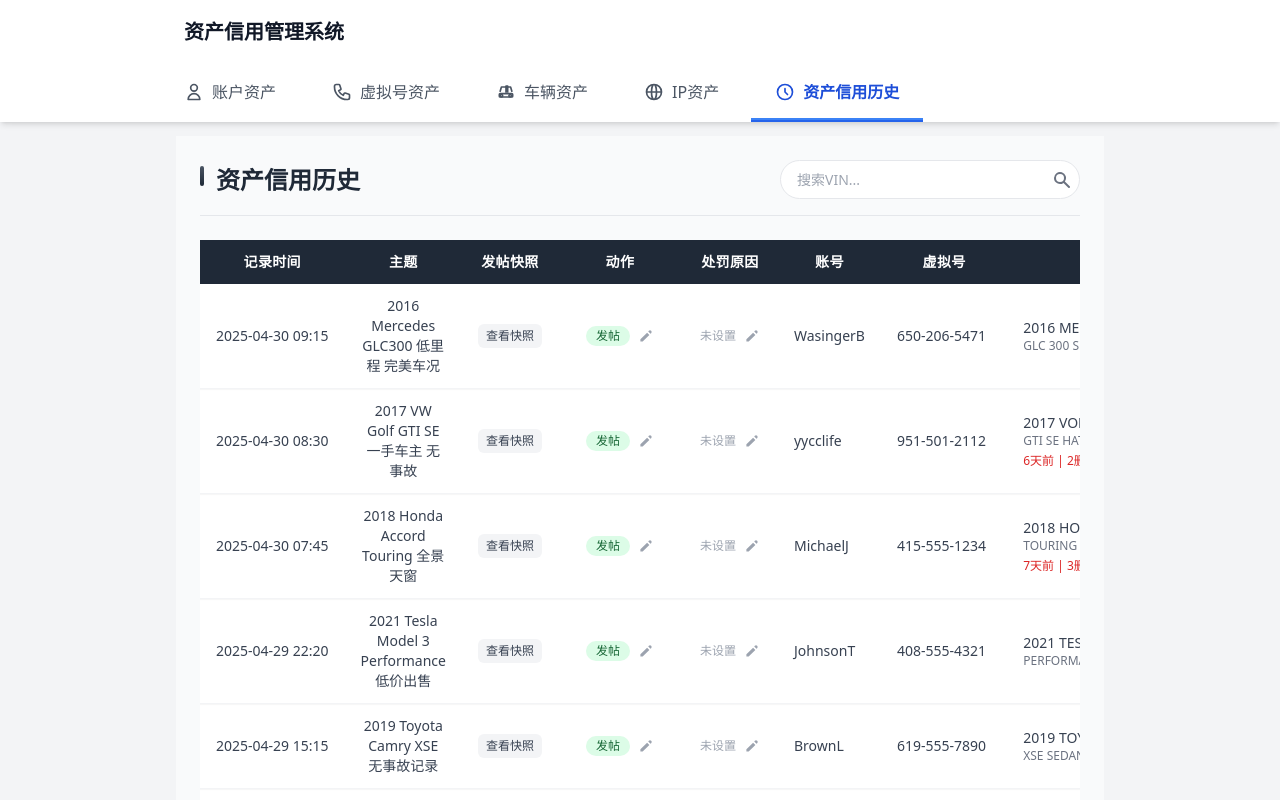
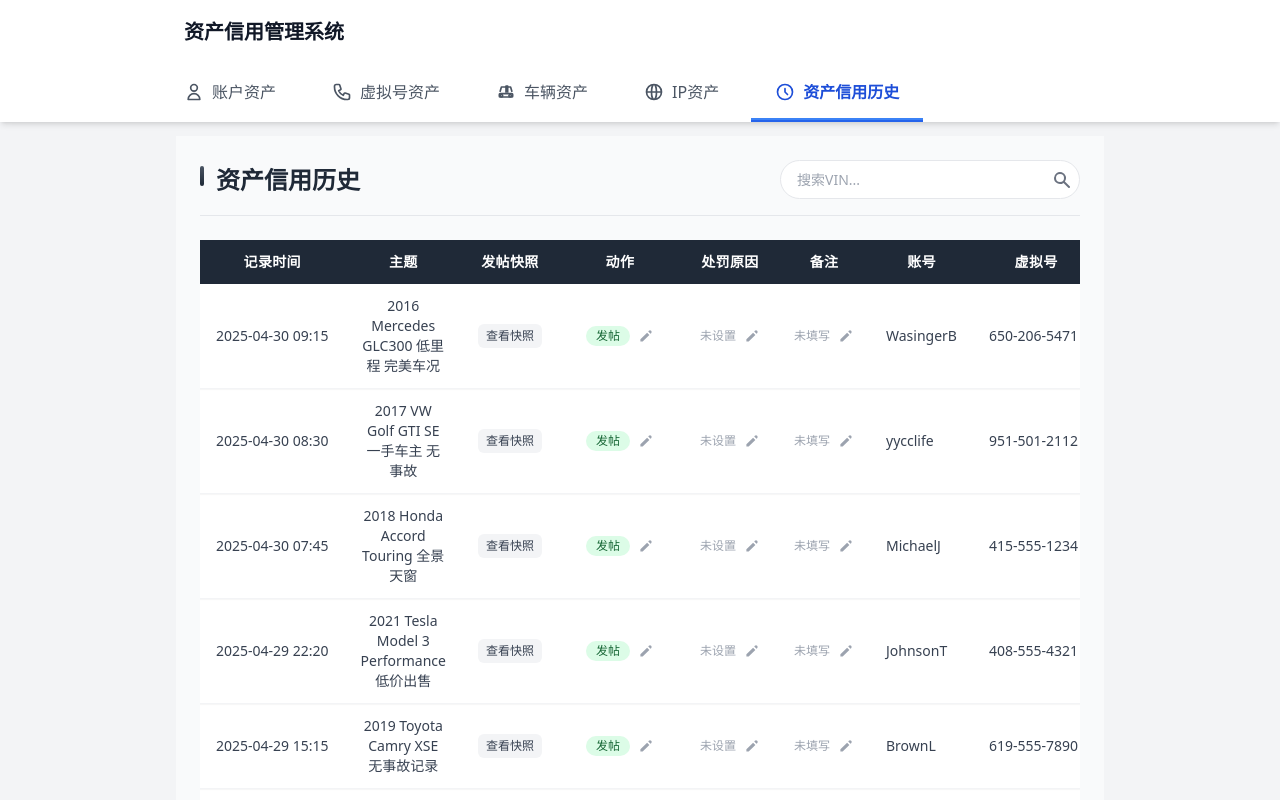
Before and after one commit to rbtsama/MKT1600, a Vue app: page /history in a window 1280 px wide. Shown: the top 800 px of the page. Built offline with nearby package versions, Linux system fonts and the light colour scheme.

Commit message:
修改: 备注填写后显示为85%黑色，统一未填写状态样式

```diff
--- a/src/components/HistoryTable.vue
+++ b/src/components/HistoryTable.vue
@@ -19,6 +19,9 @@
           </th>
           <th class="px-4 py-3 text-center text-sm font-bold uppercase tracking-wider">
             处罚原因
+          </th>
+          <th class="px-4 py-3 text-center text-sm font-bold uppercase tracking-wider">
+            备注
           </th>
           <th class="px-4 py-3 text-center text-sm font-bold uppercase tracking-wider">
             账号
@@ -97,6 +100,20 @@
             </div>
           </td>
           <td class="px-4 py-3 whitespace-nowrap text-sm text-center">
+            <div class="flex items-center justify-center">
+              <span v-if="item.note" class="text-gray-800">{{ item.note }}</span>
+              <span v-else class="text-gray-400 text-xs">未填写</span>
+              <button
+                @click="editNote(item)"
+                class="ml-2 text-gray-400 hover:text-gray-600"
+              >
+                <svg xmlns="http://www.w3.org/2000/svg" class="h-4 w-4" viewBox="0 0 20 20" fill="currentColor">
+                  <path d="M13.586 3.586a2 2 0 112.828 2.828l-.793.793-2.828-2.828.793-.793zM11.379 5.793L3 14.172V17h2.828l8.38-8.379-2.83-2.828z" />
+                </svg>
+              </button>
+            </div>
+          </td>
+          <td class="px-4 py-3 whitespace-nowrap text-sm text-center">
             <div class="flex flex-col items-start">
               <a
                 href="javascript:void(0)"
@@ -160,7 +177,7 @@
 
         <!-- 无数据提示 -->
         <tr v-if="paginatedData.length === 0">
-          <td colspan="9" class="px-4 py-8 text-center text-gray-500">
+          <td colspan="10" class="px-4 py-8 text-center text-gray-500">
             <div class="flex flex-col items-center justify-center">
               <svg xmlns="http://www.w3.org/2000/svg" class="h-12 w-12 text-gray-300 mb-2" fill="none" viewBox="0 0 24 24" stroke="currentColor">
                 <path stroke-linecap="round" stroke-linejoin="round" stroke-width="2" d="M9.172 16.172a4 4 0 015.656 0M9 10h.01M15 10h.01M21 12a9 9 0 11-18 0 9 9 0 0118 0z" />
@@ -345,6 +362,34 @@
         </div>
       </div>
     </div>
+
+    <!-- 备注编辑弹窗 -->
+    <div v-if="showNoteModal" class="fixed inset-0 flex items-center justify-center z-50 bg-black bg-opacity-70">
+      <div class="bg-white rounded-xl shadow-2xl p-6 max-w-md w-full">
+        <div class="flex justify-between items-center mb-4 border-b pb-4">
+          <h3 class="text-lg font-bold text-gray-900">修改备注</h3>
+          <button @click="closeNoteModal" class="text-gray-500 hover:text-gray-700 bg-gray-100 hover:bg-gray-200 rounded-full p-2 transition-colors">
+            <svg xmlns="http://www.w3.org/2000/svg" class="h-5 w-5" fill="none" viewBox="0 0 24 24" stroke="currentColor">
+              <path stroke-linecap="round" stroke-linejoin="round" stroke-width="2" d="M6 18L18 6M6 6l12 12" />
+            </svg>
+          </button>
+        </div>
+        <div class="space-y-3">
+          <textarea
+            v-model="tempNote"
+            class="w-full h-20 p-2 border border-gray-300 rounded focus:outline-none focus:ring-gray-500"
+          ></textarea>
+        </div>
+        <div class="flex justify-end mt-6">
+          <button
+            @click="saveNote"
+            class="px-4 py-2 bg-gray-700 text-white rounded-md hover:bg-gray-800 focus:outline-none"
+          >
+            确定
+          </button>
+        </div>
+      </div>
+    </div>
   </div>
 </template>
 
@@ -386,9 +431,11 @@ const showSnapshot = ref(false);
 const currentSnapshot = ref<any>(null);
 const showActionModal = ref(false);
 const showReasonsModal = ref(false);
+const showNoteModal = ref(false);
 const currentEditingItem = ref<any>(null);
 const selectedReasons = ref<string[]>([]);
 const tempAction = ref<string | null>(null);
+const tempNote = ref('');
 
 // 路由
 const router = useRouter();
@@ -875,6 +922,34 @@ function formatPenaltyInfo(item: any, type: string): string {
 
   return info;
 }
+
+/**
+ * 编辑备注
+ * @param item 要编辑的项
+ */
+function editNote(item: any) {
+  currentEditingItem.value = item;
+  tempNote.value = item.note || '';
+  showNoteModal.value = true;
+}
+
+/**
+ * 关闭备注编辑弹窗
+ */
+function closeNoteModal() {
+  showNoteModal.value = false;
+  currentEditingItem.value = null;
+}
+
+/**
+ * 保存备注
+ */
+function saveNote() {
+  if (currentEditingItem.value) {
+    currentEditingItem.value.note = tempNote.value;
+  }
+  closeNoteModal();
+}
 </script>
 
 <style scoped>
```
